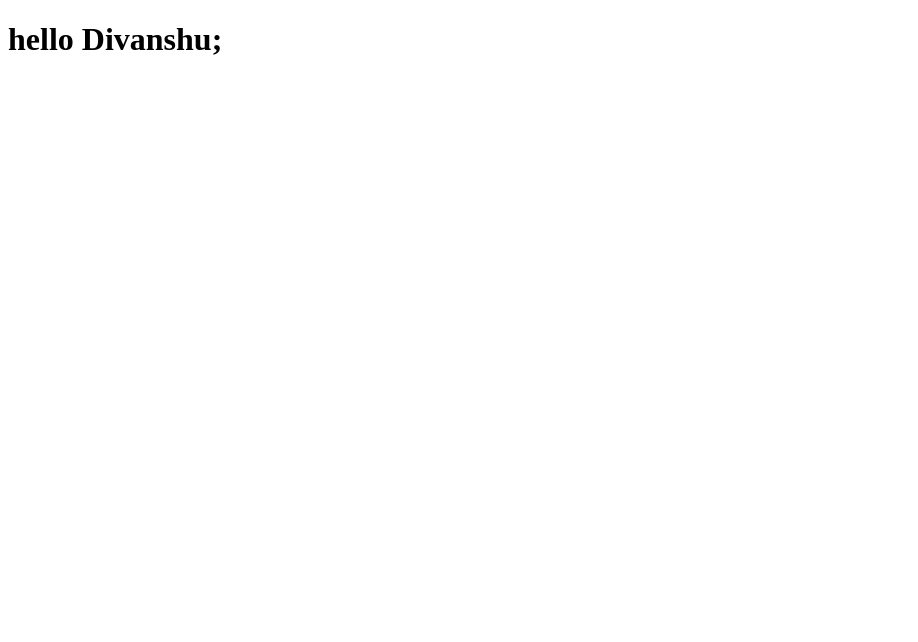
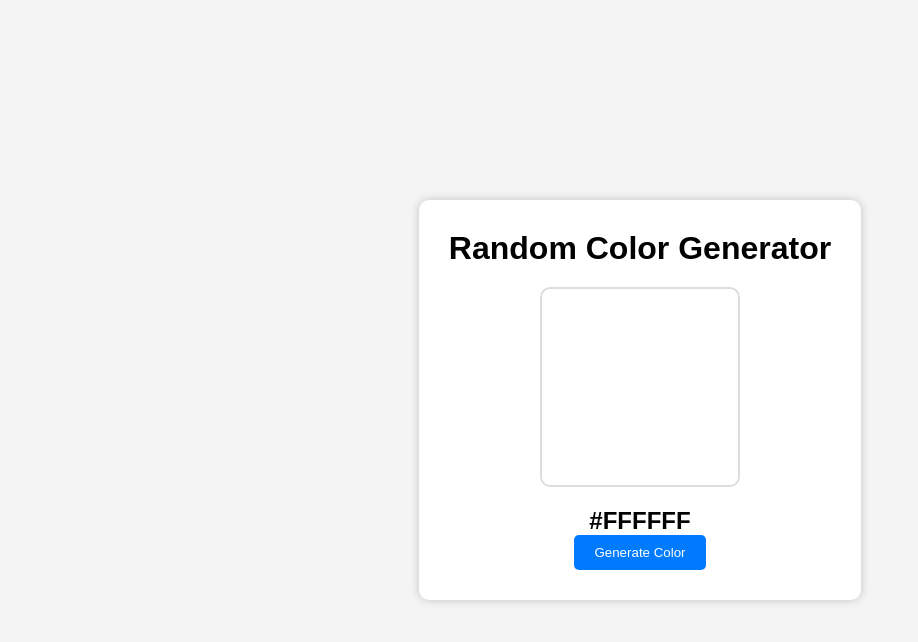
Before and after one commit to DivanshuChoudhary/hii, a plain HTML site: page index.html in a window 1280 px wide. Shown: the whole page, without its empty margins (0-918 px from the left). Drawn offline with Linux system fonts and the light colour scheme.

Commit message:
random color generator

```diff
--- a/index.html
+++ b/index.html
@@ -3,9 +3,21 @@
 <head>
     <meta charset="UTF-8">
     <meta name="viewport" content="width=device-width, initial-scale=1.0">
-    <title>Document</title>
+    <title>Color Generator</title>
+    <link rel="stylesheet" href="style.css">
 </head>
 <body>
-    <h1>hello Divanshu;</h1>
+
+    <div class="container">
+        <h1>Random Color Generator</h1>
+
+        <div class="color-box"></div>
+
+        <h2 id="color-code">#FFFFFF</h2>
+
+        <button id="btn">Generate Color</button>
+    </div>
+
+    <script src="script.js"></script>
 </body>
 </html>
--- /dev/null
+++ b/script.js
@@ -0,0 +1,15 @@
+const btn = document.getElementById("btn");
+const colorBox = document.querySelector(".color-box");
+const colorCode = document.getElementById("color-code");
+
+btn.addEventListener("click", () => {
+
+    const randomColor =
+        "#" + Math.floor(Math.random() * 16777215)
+        .toString(16)
+        .padStart(6, "0");
+
+    colorBox.style.backgroundColor = randomColor;
+    colorCode.textContent = randomColor;
+
+});
--- /dev/null
+++ b/style.css
@@ -0,0 +1,44 @@
+*{
+    margin:0;
+    padding:0;
+    box-sizing:border-box;
+    font-family:Arial, sans-serif;
+}
+
+body{
+    height:100vh;
+    display:flex;
+    justify-content:center;
+    align-items:center;
+    background:#f4f4f4;
+}
+
+.container{
+    text-align:center;
+    background:white;
+    padding:30px;
+    border-radius:10px;
+    box-shadow:0 0 10px rgba(0,0,0,0.2);
+}
+
+.color-box{
+    width:200px;
+    height:200px;
+    background:#ffffff;
+    border:2px solid #ddd;
+    margin:20px auto;
+    border-radius:10px;
+}
+
+button{
+    padding:10px 20px;
+    border:none;
+    background:#007bff;
+    color:white;
+    border-radius:5px;
+    cursor:pointer;
+}
+
+button:hover{
+    background:#0056b3;
+}
```
Also changed, not shown: 2ndnew.txt.txt (deleted), 3rd.txt.txt (deleted), new.txt.txt (deleted), 1 other file.
